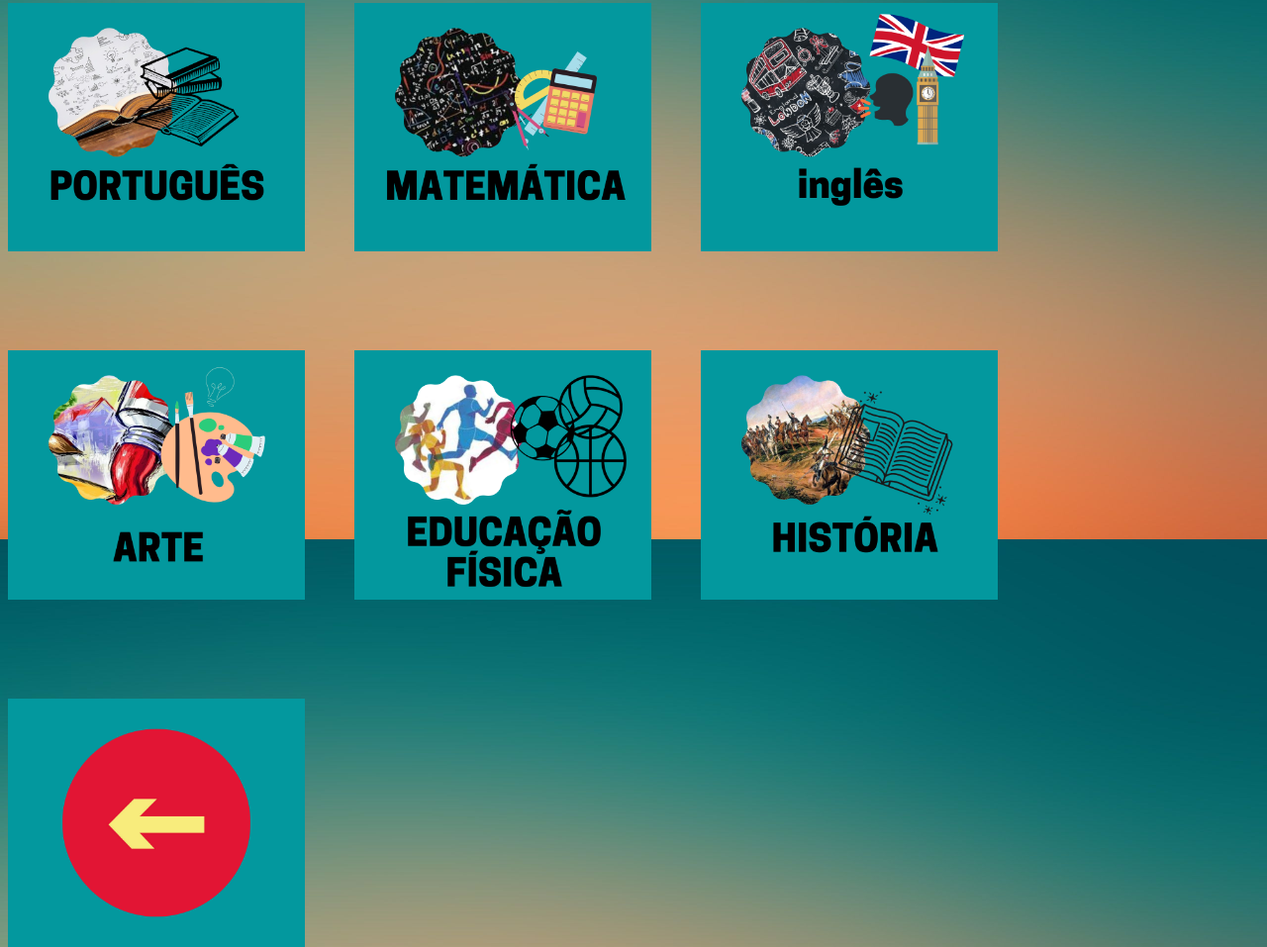
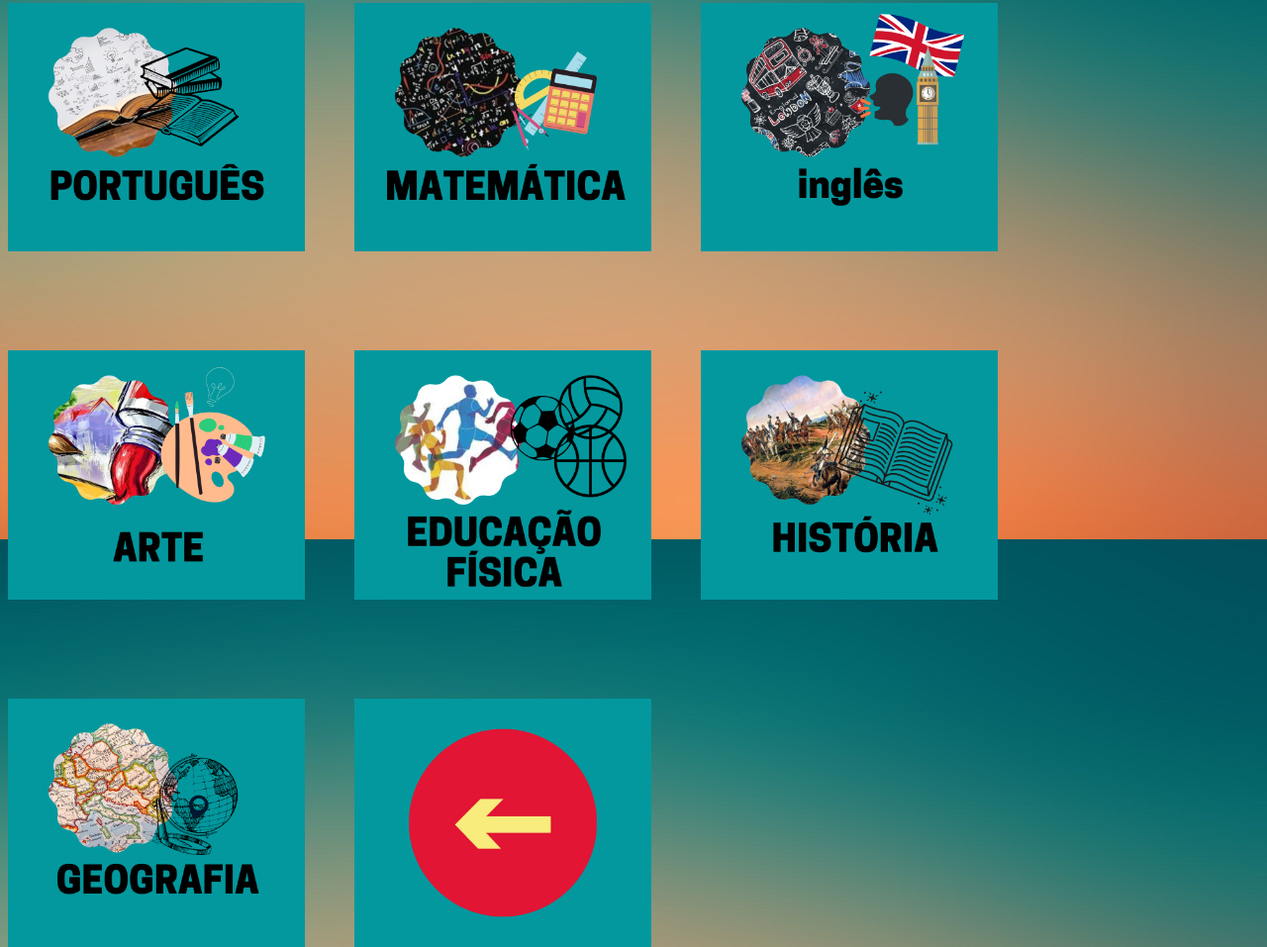
Before and after one commit to victorSA09/projeto-scool, a plain HTML site: page Projeto/material.html in a window 1280 px wide. Shown: the part 255-1212 px from the top of the page at 99% size. Drawn offline with Linux system fonts and the light colour scheme.

Commit message:
Add files via upload

```diff
--- a/Projeto/material.html
+++ b/Projeto/material.html
@@ -38,7 +38,7 @@
                 <a href="https://saber.com.br/obras/PNLD/PNLD_2020/HISTORIA_DOC/9ANO/PNLD20_HistoriaDoc_9ano_MatDigProf.pdf"> <img src="img/his.png" alt=""></a>
             </article>
             <article>
-                <a href="https://saber.com.br/obras/PNLD/PNLD_2020/POR%20DENTRO%20GEOGRAFIA/9ANO/PNLD20_PorDentroGeografia_9ano_MatDigProf.pdf"> <img src="img/geo.jpg" alt=""></a>
+                <a href="https://saber.com.br/obras/PNLD/PNLD_2020/POR%20DENTRO%20GEOGRAFIA/9ANO/PNLD20_PorDentroGeografia_9ano_MatDigProf.pdf"> <img src="img/geo.png" alt=""></a>
             </article>
             <article>
                 <a href="index.html"> <img src="img/voltar.png" alt=""></a>
```
